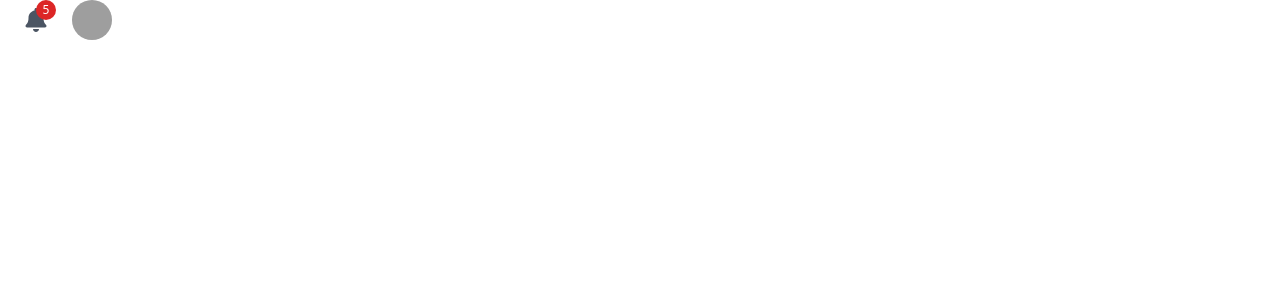
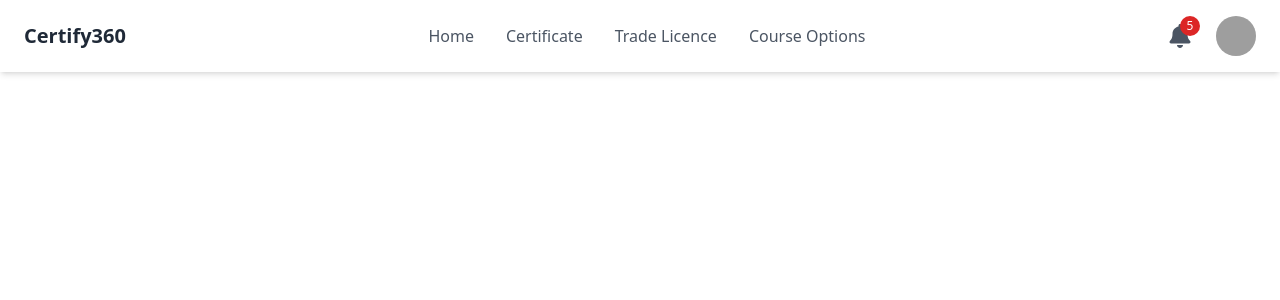
Before and after one commit to touhid9teen/Certify360, a React (Vite) app in the folder frontend/: page / in a window 1280 px wide. Shown: the top 300 px of the page. Built offline with nearby package versions, Linux system fonts and the light colour scheme; grey boxes are pictures that could not be loaded.

Commit message:
navbar is updated

```diff
--- a/frontend/src/App.jsx
+++ b/frontend/src/App.jsx
@@ -1,16 +1,11 @@
-// App Component
-// import SignUpForm from "./components/SingUpForm";
-// import SignUpPage from "./pages/SignUpPage";
+import { BrowserRouter } from "react-router-dom";
 import MainLayout from "./layouts/MainLayout";
 
 function App() {
-
-
   return (
-    <>
-
-      <MainLayout/>
-    </>
+    <BrowserRouter>
+      <MainLayout />
+    </BrowserRouter>
   );
 }
 
--- a/frontend/src/components/Header.tsx
+++ b/frontend/src/components/Header.tsx
@@ -1,17 +1,62 @@
 import React from "react";
-import Avatar from "..//components/Avater";
+import Avatar from "../components/Avater";
 import { FaBell } from "react-icons/fa";
+import { NavLink } from "react-router-dom";
 
 const Header: React.FC = () => {
     // Example notification count
     const notificationCount = 5;
 
     return (
-        <nav className="sticky top-0 flex justify-between pr-5 py-4.5 w-full z-50 bg-white">
+        <nav className="sticky top-0 flex justify-between items-center px-6 py-4 w-full z-50 bg-white shadow-md">
+            {/* Logo Section */}
+            <div className="flex items-center space-x-4">
+                <NavLink to="/home" className="text-xl font-semibold text-gray-800 hover:text-blue-500">
+                    Certify360
+                </NavLink>
+            </div>
 
+            {/* Navigation Items */}
+            <div className="flex items-center space-x-8">
+                <NavLink
+                    to="/home"
+                    className={({ isActive }) =>
+                        `text-md font-medium hover:text-blue-500 ${isActive ? "text-blue-500" : "text-gray-600"}`
+                    }
+                >
+                    Home
+                </NavLink>
+
+                <NavLink
+                    to="/certificate"
+                    className={({ isActive }) =>
+                        `text-md font-medium hover:text-blue-500 ${isActive ? "text-blue-500" : "text-gray-600"}`
+                    }
+                >
+                    Certificate
+                </NavLink>
+
+                <NavLink
+                    to="/trade-licence"
+                    className={({ isActive }) =>
+                        `text-md font-medium hover:text-blue-500 ${isActive ? "text-blue-500" : "text-gray-600"}`
+                    }
+                >
+                    Trade Licence
+                </NavLink>
+
+                <NavLink
+                    to="/course-options"
+                    className={({ isActive }) =>
+                        `text-md font-medium hover:text-blue-500 ${isActive ? "text-blue-500" : "text-gray-600"}`
+                    }
+                >
+                    Course Options
+                </NavLink>
+            </div>
 
             {/* Notification and Avatar Section */}
-            <div className="flex items-center space-x-6 relative px-6" >
+            <div className="flex items-center space-x-6 relative">
                 {/* Notification Icon with Badge */}
                 <div className="relative cursor-pointer">
                     <FaBell className="text-gray-600 hover:text-blue-500" size={24} />
```
